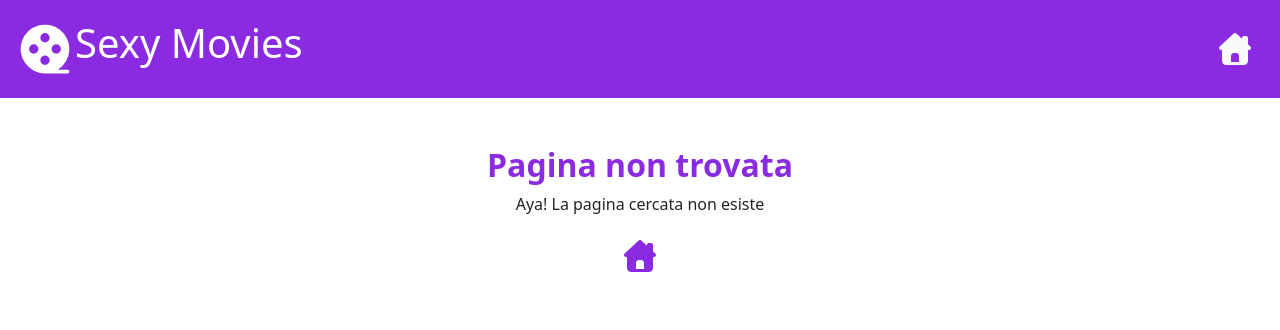
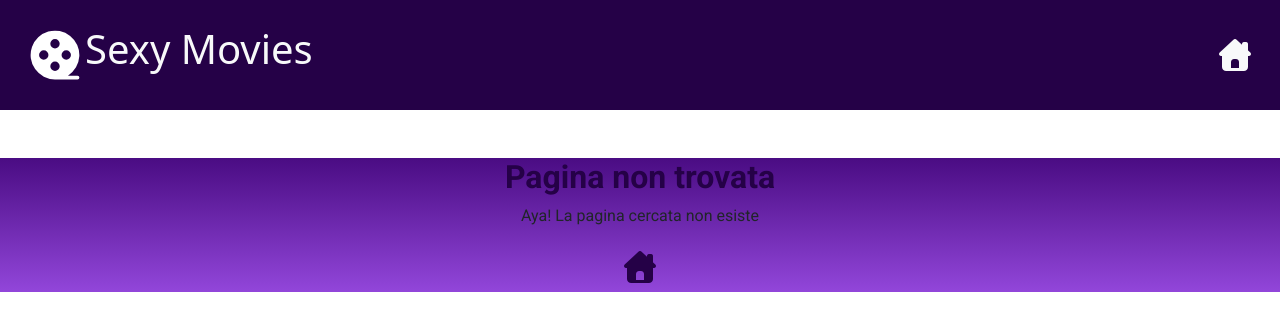
Before and after one commit to Marco-Bacci/webapp-react, a React (Vite) app: page /movies/1/Not-Found in a window 1280 px wide. Shown: the top 330 px of the page. Built offline with nearby package versions, Linux system fonts and the light colour scheme.

Commit message:
upd: style app

```diff
--- a/components/Header.jsx
+++ b/components/Header.jsx
@@ -2,10 +2,12 @@ import { Link } from "react-router-dom";
 const Header = () => {
   return (
     <header className="d-flex justify-content-between align-items-center">
-      <div className="logo d-flex">
-        <img src="/imgs/film-reel-fill.svg" alt="" />
-        <h1>Sexy Movies</h1>
-      </div>
+      <Link to="/" className="home text-light" >
+        <div className="logo d-flex">
+          <img src="/imgs/film-reel-fill.svg" alt="" />
+          <h1>Sexy Movies</h1>
+        </div>
+      </Link>
       <Link className="home text-light" to="/">
         <i className="fa-solid fa-house-chimney"></i>
       </Link>
--- a/components/ReviewCard.jsx
+++ b/components/ReviewCard.jsx
@@ -4,7 +4,9 @@ const ReviewCard = ({review}) => {
       <h3>{review.name}</h3>
       <p>voto: {review.vote}</p>
       <p>{review.text}</p>
+
     </div>
+
   );
 };
 
--- a/components/ReviewForm.jsx
+++ b/components/ReviewForm.jsx
@@ -1,5 +1,6 @@
 import axios from "axios";
 import { useState } from "react";
+import { Link } from "react-router-dom";
 const ReviewForm = ({ bookId }) => {
   const apiUrl = `http://localhost:3000/movies/${bookId}/review`;
 
@@ -18,7 +19,6 @@ const ReviewForm = ({ bookId }) => {
     setFormData(obj);
   };
 
-
   const handleSubmit = (e) => {
     e.preventDefault();
     axios
@@ -34,12 +34,16 @@ const ReviewForm = ({ bookId }) => {
       });
   };
 
-
   return (
     <div className="container">
-      <h3 className="mb-4 text-center c-violet">Aggiungi una recensione</h3>
+      <div className="d-flex justify-content-between align-items-center">
+        <h3 className="text-center text-light">Aggiungi una recensione</h3>
+        <Link className="home text-light ms-4" to="/">
+          <i className="fa-solid fa-house-chimney"></i>
+        </Link>
+      </div>
       <form onSubmit={handleSubmit}>
-        <div className="row bg-violet rounded p-3">
+        <div className="row bg-violet rounded p-3 mb-4">
           <div className="col-12 col-md-6  text-light rounded">
             <label htmlFor="name" className="form-label">
               Nome
@@ -87,8 +91,8 @@ const ReviewForm = ({ bookId }) => {
             ></textarea>
           </div>
 
-          <div className="col-12">
-            <button type="submit" className="btn btn-primary mb-4">
+          <div className="col-12 text-center">
+            <button type="submit" className="btn btn-outline-light mt-4 ">
               Invia
             </button>
           </div>
--- a/index.html
+++ b/index.html
@@ -4,6 +4,12 @@
     <meta charset="UTF-8" />
     <link rel="icon" type="image/svg+xml" href="/vite.svg" />
     <meta name="viewport" content="width=device-width, initial-scale=1.0" />
+    <link rel="preconnect" href="https://fonts.googleapis.com" />
+    <link rel="preconnect" href="https://fonts.gstatic.com" crossorigin />
+    <link
+      href="https://fonts.googleapis.com/css2?family=Open+Sans:ital,wght@0,300..800;1,300..800&family=Roboto:ital,wght@0,100..900;1,100..900&display=swap"
+      rel="stylesheet"
+    />
 
     <title>Sexy Movies</title>
   </head>
--- a/pages/Homepage.jsx
+++ b/pages/Homepage.jsx
@@ -27,7 +27,7 @@ const Homepage = () => {
     <div className="container">
       <div className="row">
         <div className="col-12">
-          <h2 className="text-center my-3 c-violet fw-bold">Homepage</h2>
+          <h2 className="text-center my-3 text-light fw-bold">Homepage</h2>
         </div>
         <div className="row gy-4 my-4">
           {movies.map((movie) => {
--- a/pages/MovieDetail.jsx
+++ b/pages/MovieDetail.jsx
@@ -1,26 +1,27 @@
 import { useParams } from "react-router-dom";
-import { useState, useEffect, useContext} from "react";
+import { useState, useEffect, useContext } from "react";
 import axios from "axios";
-import { useNavigate,} from "react-router-dom";
+import { useNavigate } from "react-router-dom";
 import ReviewCard from "../components/ReviewCard";
 import ReviewForm from "../components/ReviewForm";
 import GlobalContext from "../src/contexts/GlobalContext";
 
+
 const MovieDetail = () => {
   const { id } = useParams();
   const [movie, setMovie] = useState({});
-  const {setIsLoading} = useContext(GlobalContext)
+  const { setIsLoading } = useContext(GlobalContext);
 
   const navigate = useNavigate();
 
   const fetchMovie = () => {
-    setIsLoading(true)
+    setIsLoading(true);
     axios
       .get(`http://localhost:3000/movies/${id}`)
       .then((resp) => {
         console.log(resp.data);
         setMovie(resp.data);
-        setIsLoading(false)
+        setIsLoading(false);
       })
       .catch((err) => navigate("Not-Found", { replace: true }));
   };
@@ -30,7 +31,7 @@ const MovieDetail = () => {
     <div className="container">
       <div className="row">
         <div className="col-12">
-          <h2 className="text-center my-3 c-violet fw-bold">Movie Detail</h2>
+          <h2 className="text-center my-3 text-light fw-bold">Movie Detail</h2>
         </div>
         <div className="row">
           <div className="col-12">
@@ -48,7 +49,7 @@ const MovieDetail = () => {
                 movie.reviews.map((review) => {
                   return <ReviewCard review={review} key={review.id} />;
                 })}
-              <ReviewForm bookId = {id}/>
+              <ReviewForm bookId={id} />
             </div>
           </div>
         </div>
--- a/src/index.css
+++ b/src/index.css
@@ -1,31 +1,42 @@
 header {
-  background-color: blueviolet;
+  background-color: rgb(37, 1, 71);
   padding: 15px;
   color: white;
 }
 
-.home{
+main {
+  /* background-color: blueviolet; */
+  background-image: linear-gradient(
+    to top,
+    rgb(146, 70, 218),
+    rgb(74, 12, 131)
+  );
+  font-family: roboto, "sans serif";
+}
+
+.home {
   text-decoration: none;
   padding: 10px;
   font-size: 2em;
 }
 
-.logo img{
+.logo img {
   width: 60px;
 }
-.c-violet{
-  color: blueviolet;
+.c-violet {
+  color: rgb(37, 1, 71);
 }
 
-.bg-violet{
-  background-color: blueviolet;
+.bg-violet {
+  background-color: rgb(37, 1, 71);
 }
 
 .movie-card {
   height: 450px;
   position: relative;
-  border: 3px, solid, rgb(123, 18, 221);
+  border: 3px, solid, rgb(37, 1, 71);
   overflow: hidden;
+  box-shadow: 5px 5px 15px black;
 }
 
 img {
@@ -39,7 +50,7 @@ img {
   left: 0;
   height: 100%;
   width: 100%;
-  background-color: blueviolet;
+  background-color: rgb(37, 1, 71);
   color: white;
   opacity: 0;
   transition: 1s;
@@ -50,30 +61,30 @@ img {
   cursor: pointer;
 }
 
-
-.detail-card img{
+.detail-card img {
   width: 300px;
 }
 
-.detail-card{
+.detail-card {
   display: flex;
   justify-content: center;
   margin: 50px 0px;
-  background-color: blueviolet;
+  background-color: rgb(37, 1, 71);
+  color: #fff;
+  padding: 20px;
+  border-radius: 10px;
+  box-shadow: 5px 5px 15px black;
+}
+
+.review-card {
+  background-color: rgb(37, 1, 71);
   color: #fff;
   padding: 20px;
   border-radius: 10px;
 }
 
-.review-card{
-  background-color: blueviolet;
-  color: #fff;
-  padding: 20px;
-  border-radius: 10px;
-}
-
-.loader-overlay{
-  position:fixed;
+.loader-overlay {
+  position: fixed;
   top: 0;
   left: 0;
   width: 100%;
@@ -82,11 +93,10 @@ img {
   justify-content: center;
   align-items: center;
   z-index: 10;
-  background-color: rgba(0, 0, 0, 0.6)
-  ;
+  background-color: rgba(0, 0, 0, 0.6);
 }
 
-.loader-overlay .spinner-border{
+.loader-overlay .spinner-border {
   width: 200px;
   height: 200px;
   color: blueviolet;
```
